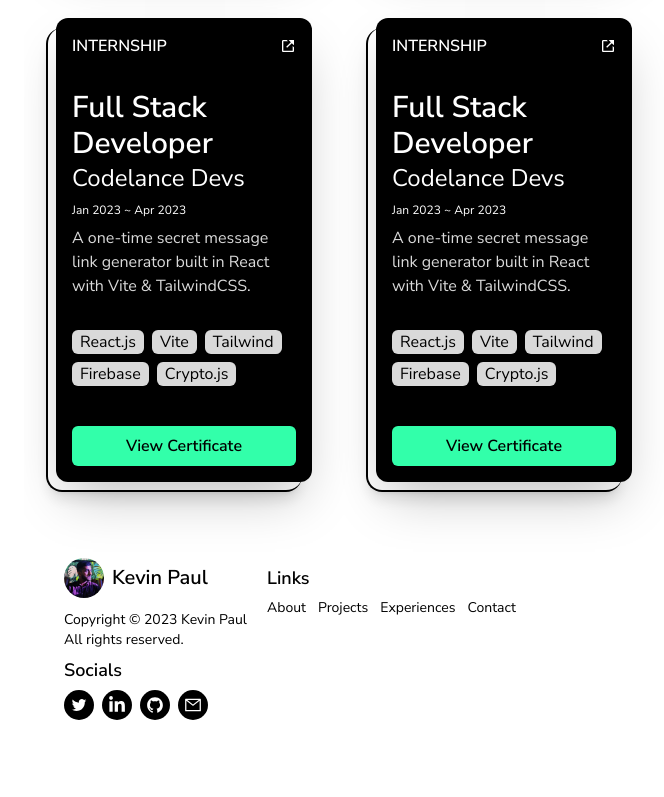
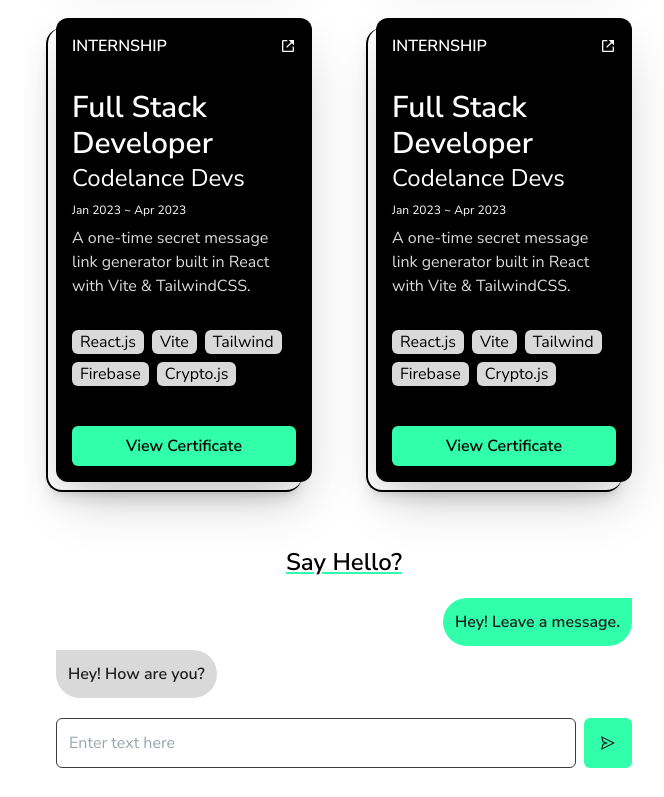
Before and after one commit to itaintkevin/portfolio-v2, a Next.js app: page / in a window 1280 px wide. Shown: the part 2000-2797 px from the top of the page, without its empty margins (616-1280 px from the left). Before the commit the page ends 2772 px from the top, so only its background shows below. Built offline with nearby package versions, Linux system fonts and the light colour scheme.

Commit message:
feat: Added Chat Section UI

```diff
--- a/src/app/page.tsx
+++ b/src/app/page.tsx
@@ -8,7 +8,8 @@ import ThemeSwitcher from './ThemeSwitcher'
 import SplashScreen from './SplashScreen'
 import { usePathname } from 'next/navigation'
 import { useEffect, useState } from 'react'
-import Footer from '@/components/footer/Footer'
+import Footer from '@/components/layouts/Footer'
+import Contact from '@/components/contact/Contact'
 
 export default function Home() {
   const pathName = usePathname()
@@ -34,6 +35,7 @@ export default function Home() {
                 <Skills />
                 <Projects />
                 <Experiences />
+                <Contact />
                 <Footer />
               </section>
             </main>
--- /dev/null
+++ b/src/components/contact/Contact.tsx
@@ -0,0 +1,27 @@
+import { AiOutlineSend } from 'react-icons/ai'
+
+const contact = () => {
+  return (
+    <div id="contact" className="max-w-[680px] mx-auto">
+        <div className="text-2xl font-semibold text-center underline underline-offset-3 decoration-accent-1 mb-5 mt-16">Say Hello?</div>
+        <div className="flex justify-end w-full my-1">
+          <div className="text-right bg-accent-1 text-primary font-semibold rounded-l-full rounded-br-full p-3 w-max">
+            Hey! Leave a message.
+          </div>
+        </div>
+        <div className="flex justify-start w-full my-1">
+          <div className="text-right bg-secondary text-primary font-semibold rounded-r-full rounded-bl-full p-3 w-max">
+            Hey! How are you?
+          </div>
+        </div>
+        <div className="flex justify-between my-5">
+          <input type="text" className="rounded-md w-full p-3 border border-[#3B3B3B] outline-none focus:border-white/20" placeholder="Enter text here"/>
+          <button className="bg-accent-1 text-primary rounded-md py-3 px-4 ml-2">
+            <AiOutlineSend/>
+          </button>
+        </div>
+    </div>
+  )
+}
+
+export default contact
--- a/src/components/hero/GradientBubble.tsx
+++ b/src/components/hero/GradientBubble.tsx
@@ -3,8 +3,8 @@ import React from 'react'
 const GradientBubble = () => {
   return (
     <div>
-        <div className="-z-10 absolute top-[5%] left-[50%] bg-[#1E1E20]/30 dark:bg-[#D9D9D9]/20 p-[200px] rounded-full filter blur-3xl opacity-20 animate-blob1"></div>
-        <div className="-z-10 absolute top-[-55%] left-[5%] bg-[#32FFAA]/40 dark:bg-[#D9D9D9]/20 p-[200px] rounded-full filter blur-3xl opacity-20 animate-blob2"></div>
+        {/* <div className="-z-10 absolute top-[5%] left-[50%] bg-[#1E1E20]/30 dark:bg-[#D9D9D9]/20 p-[200px] rounded-full filter blur-3xl opacity-20 animate-blob1"></div>
+        <div className="-z-10 absolute top-[-55%] left-[5%] bg-[#32FFAA]/40 dark:bg-[#D9D9D9]/20 p-[200px] rounded-full filter blur-3xl opacity-20 animate-blob2"></div> */}
     </div>
   )
 }
```
Also changed, not shown: src/components/layouts/Footer.tsx (renamed from src/components/footer/Footer.tsx).
